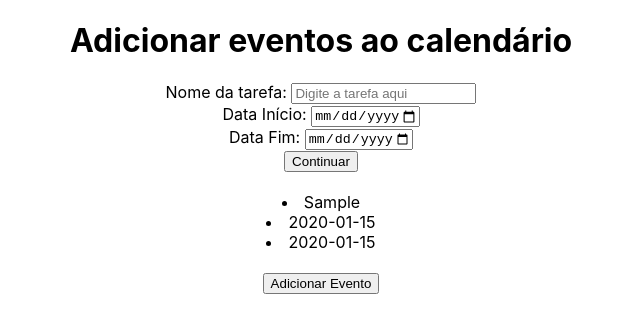
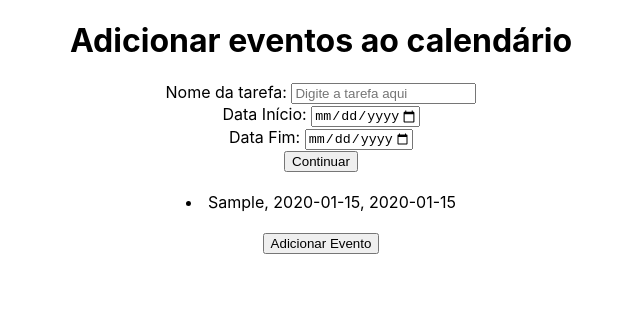
Before and after one commit to ThaisOliveiraRocha/listaDeTarefas, a React (Create React App) app in the folder my-todo-list/: page /calendario in a window 1280 px wide. Both pictures are taken after typing "Sample", "2020-01-15", "2020-01-15" into the empty fields and a click on the input "Continuar". Shown: the top 332 px of the page, without its empty margins (319-959 px from the left). Built offline with nearby package versions, Linux system fonts and the light colour scheme.

Commit message:
listando os itens um por um

```diff
--- a/my-todo-list/src/Todo-List/Calendario.js
+++ b/my-todo-list/src/Todo-List/Calendario.js
@@ -10,23 +10,24 @@ class Calendario extends Component {
         this.deleteItem = this.deleteItem.bind(this)
 
             this.state = {
-                eventos: [],
+                    eventos: [],
             }
     }
 
     onSubmit(event){
         event.preventDefault();
-        var novoItem = [
-            this.refs.tarefa.value,
-            this.refs.data_inicio.value,
-            this.refs.data_fim.value,
-        ]
+        const novoItem = {
+            'nome': this.refs.tarefa.value,
+            'data_inicio': this.refs.data_inicio.value,
+            'data_fim': this.refs.data_fim.value,
+        }
 
-        if(novoItem) {
-            var vetItens = this.state.eventos.concat(novoItem)
+
+
+            var vetItens = this.state.eventos
+            vetItens.push(novoItem)
             this.setState({eventos: vetItens})
             this.refs.form.reset();
-        }
     }
 
     deleteItem(index) {
@@ -61,9 +62,9 @@ class Calendario extends Component {
                         <br /><br />
 
 
-                        {this.state.eventos.map((item, index) => {
-                            return <li key={index} onClick={() => this.deleteItem(index)}>{item}</li>
-                        })}
+                        {this.state.eventos.map((item, index) =>
+                             <li key={index} onClick={() => this.deleteItem(index)}>{item.nome}, {item.data_inicio}, {item.data_fim}</li>
+                        )}
 
                         <br />
                         <input type="submit" name="btnSend" value="Adicionar Evento"/>
```
